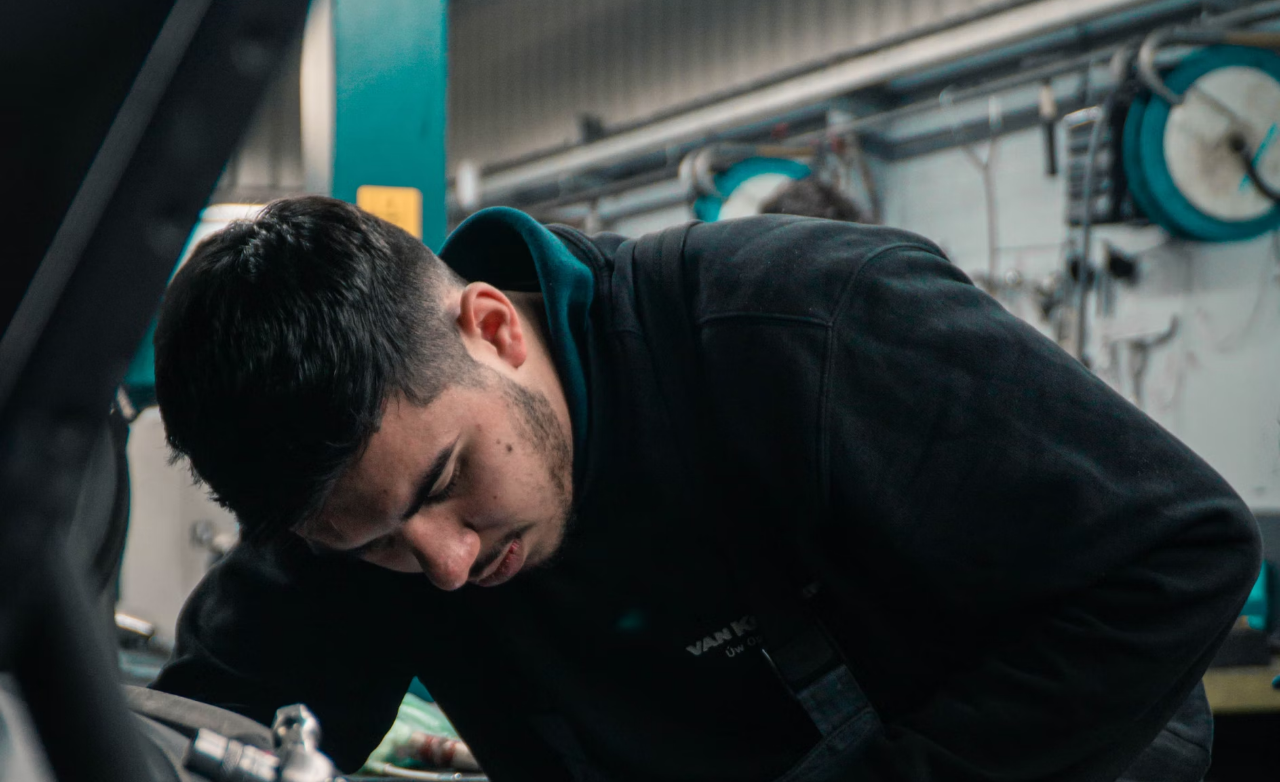
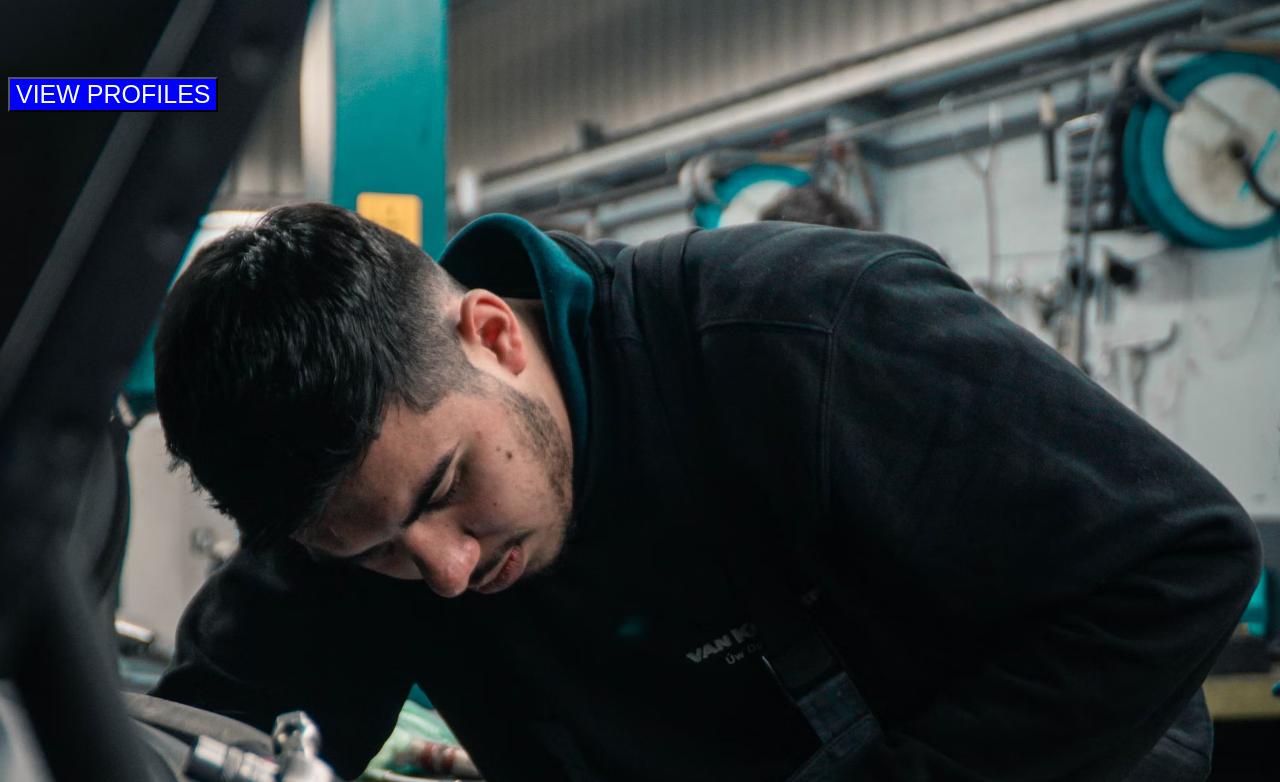
Before and after one commit to denisdelaki/phase1-project, a plain HTML site: page index.html in a window 1280 px wide. Shown: the part 91-873 px from the top of the page. Drawn offline with Linux system fonts and the light colour scheme.

Commit message:
styled the view profiles button in the home page

```diff
--- a/assets/CSS/style.css
+++ b/assets/CSS/style.css
@@ -32,6 +32,10 @@ body{
 #section2{
     height: 200vh;
 }
-#home-page{
-    animation: both;
+#button{
+    position: relative;
+    top: 10rem;
+    color: white;
+    background-color: blue;
+    font-size: 25px;
 }
```
